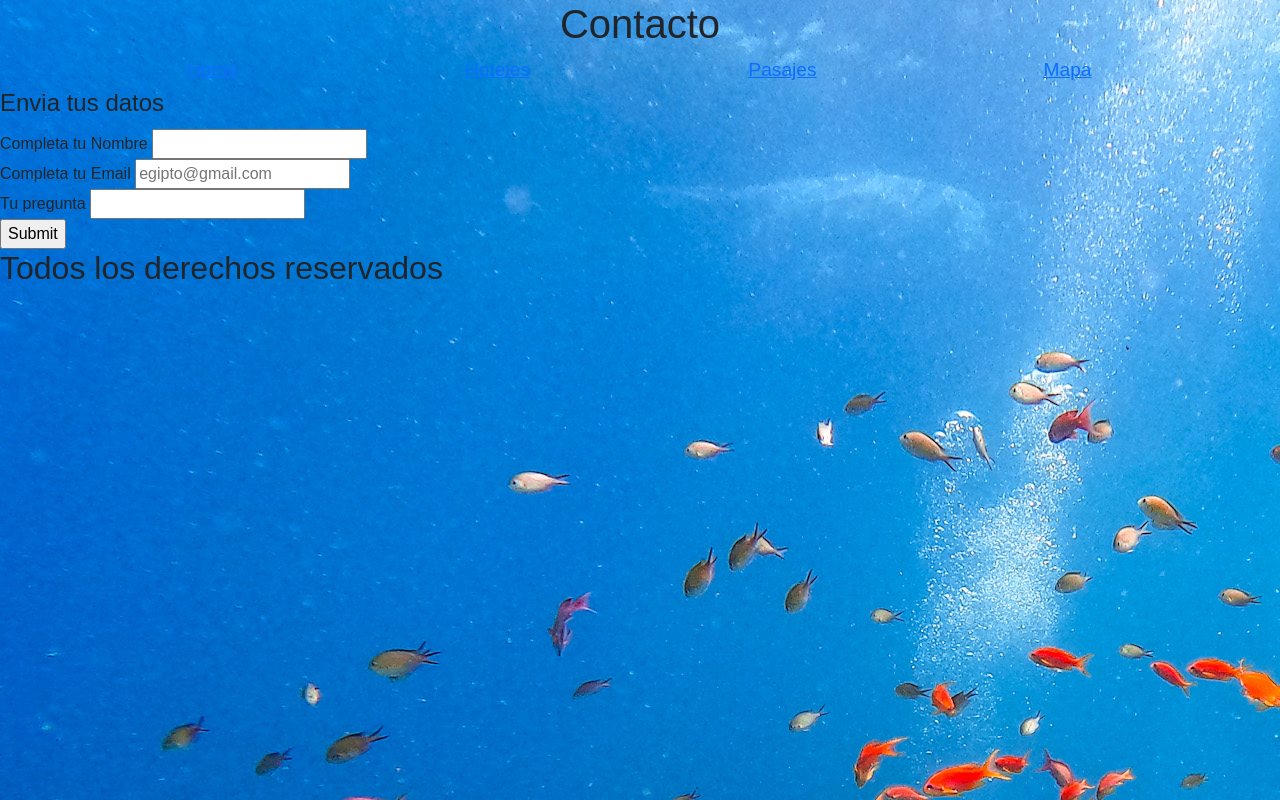
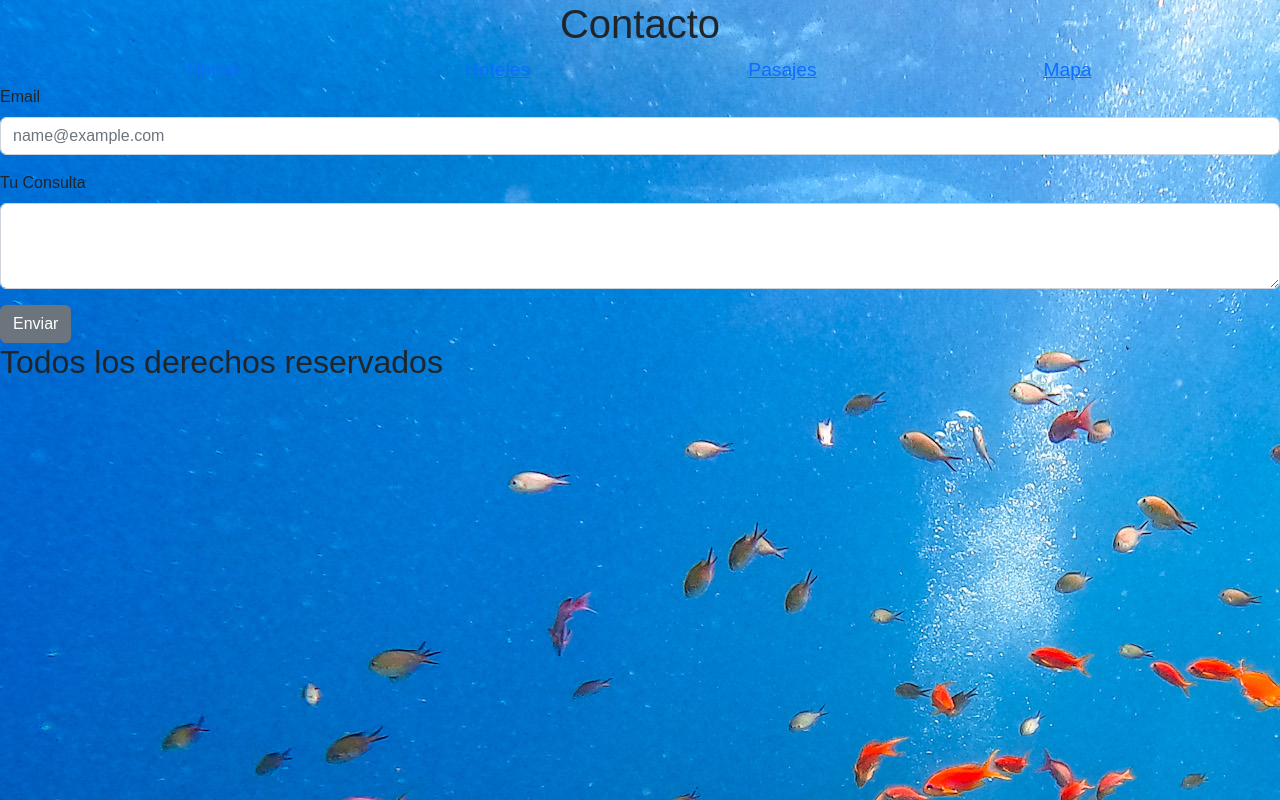
Before and after one commit to brunowilshire/PFVillabona, a website: page pages/contacto.html in a window 1280 px wide. Drawn offline with nearby package versions, Linux system fonts and the light colour scheme.

Commit message:
se agrega bootstrap para contacto

```diff
--- a/pages/contacto.html
+++ b/pages/contacto.html
@@ -43,32 +43,18 @@
 </header>
 
 <!-- Formulario -->
-<form>
-    <fieldset>
-        <legend> Envia tus datos </legend>
-        <div>
-            <label for="nombre">
-                Completa tu Nombre
-            </label>
-            <input type="text"name="nombre">
+    <form>
+        <div class="mb-3">
+            <label for="exampleFormControlInput1" class="form-label">Email</label>
+            <input type="email" class="form-control" id="exampleFormControlInput1" placeholder="name@example.com">
+        </div>
+        <div class="mb-3">
+            <label for="exampleFormControlTextarea1" class="form-label">Tu Consulta</label>
+            <textarea class="form-control" id="exampleFormControlTextarea1" rows="3"></textarea>
         </div>
         <div>
-            <label for="">
-                Completa tu Email
-            </label>
-            <input type="Email" name="Email"
-            placeholder="egipto@gmail.com" >
+            <button type="submit" class="btn btn-secondary">Enviar</button>
         </div>
-        <div>
-            <label for="Tu pregunta">
-                Tu pregunta
-                <input type="text"name="pregunta">
-            </label>
-        </div>
-        <div>
-            <input type="submit">
-        </div>
-    </fieldset>
     </form>
 
     <footer>
```
